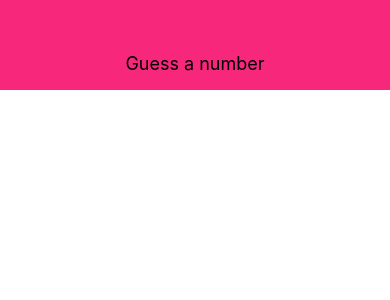
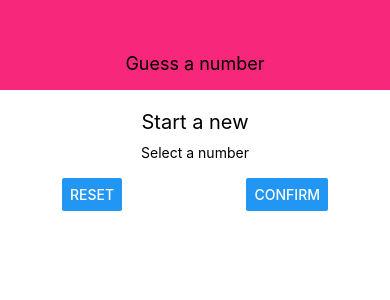
Before and after one commit to cyrusonline/react-native-component, a React Native app: screen / in a window 390 px wide. Shown: the top 300 px of the page. Built offline with nearby package versions, Linux system fonts and the light colour scheme.

Commit message:
add two buttons

```diff
--- a/App.js
+++ b/App.js
@@ -1,17 +1,19 @@
 import React from 'react';
 import { StyleSheet, Text, View } from 'react-native';
 import Header from './components/Header'
+import StartGameScreen from './screens/StartGameScreen'
 export default function App() {
   return (
     <View style={styles.screen}>
       <Header title="Guess a number" />
+      <StartGameScreen/>
     </View>
   );
 }
 
 const styles = StyleSheet.create({
   screen:{
-
+    flex: 1
   }
 
 });
--- /dev/null
+++ b/screens/StartGameScreen.js
@@ -0,0 +1,43 @@
+import React from 'react';
+import {View, Text, StyleSheet, TextInput, Button} from 'react-native'
+
+const StartGameScreen = props => {
+    return (
+        <View style={styles.screen}>
+            <Text style={styles.title}>Start a new</Text>
+
+
+            <View style={styles.inputContainer}>
+                <Text>Select a number</Text>
+                <TextInput/>
+                <View style={styles.buttonContainer}>
+                    <Button title="Reset" onPress={()=>{}}/>
+                    <Button title="Confirm" onPress={()=>{}}/>
+                </View>
+            </View>
+        </View>
+    )
+};
+const styles = StyleSheet.create({
+    screen:{
+       flex:1,
+        padding:10,
+        alignItems:'center'
+    },
+    title:{
+        fontSize:20,
+        marginVertical:10
+    },
+    inputContainer:{
+        width:300,
+        maxWidth:'80%',
+        alignItems:'center'
+    },
+    buttonContainer:{
+        flexDirection: 'row',
+        width:'100%',
+        justifyContent:'space-between',
+        paddingHorizontal: 15
+    }
+});
+export default StartGameScreen
```
